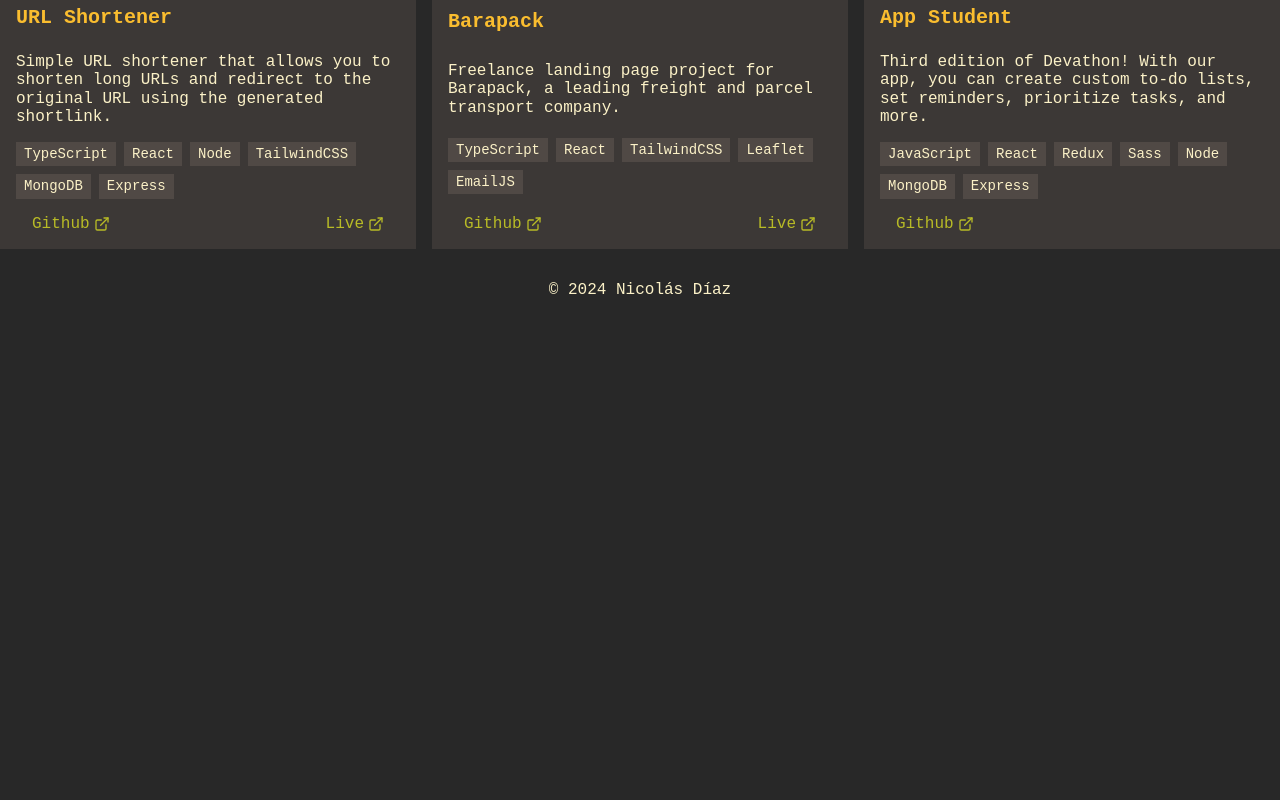
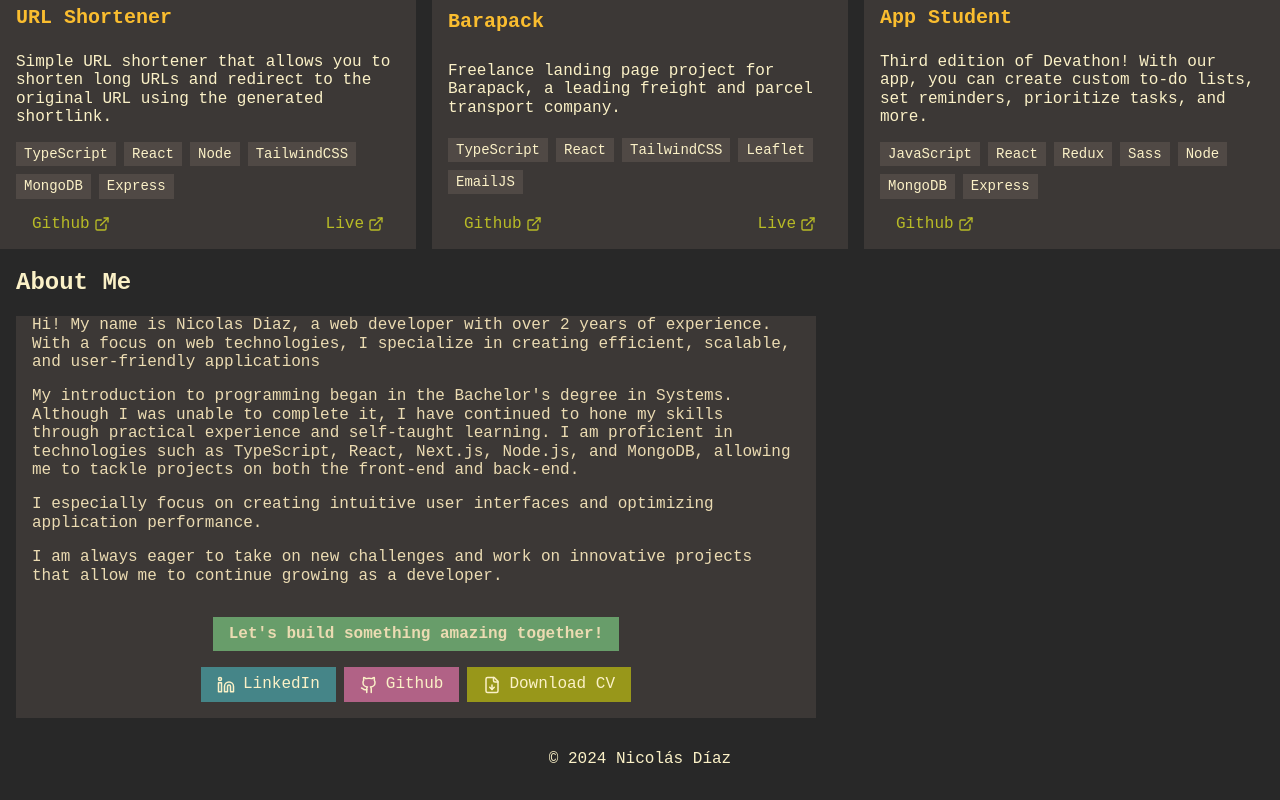
Before and after one commit to nikodiaz/gruvbox_portfolio, a React (Vite) app: page / in a window 1280 px wide. Shown: the part 704-1504 px from the top of the page. Before the commit the page ends 1035 px from the top, so only its background shows below. Built offline with nearby package versions, Linux system fonts and the light colour scheme.

Commit message:
feat: add about section

```diff
--- a/src/App.tsx
+++ b/src/App.tsx
@@ -5,6 +5,7 @@ import Navbar from "./components/Navbar/Navbar";
 import ThemeButton from "./components/Navbar/ThemeButton";
 import Projects from "./components/Projects/Projects";
 import Footer from "./components/Footer/Footer";
+import About from "./components/About/About";
 
 function App() {
   const [theme, setTheme] = useState<'dark' | 'light'>('dark')
@@ -31,6 +32,7 @@ function App() {
         <Home theme={theme} language={language} />
         <Experience theme={theme} language={language} />
         <Projects theme={theme} language={language} />
+        <About theme={theme} language={language} />
       </div>
       <Footer />
     </main>
--- a/src/components/About/About.tsx
+++ b/src/components/About/About.tsx
@@ -1,10 +1,50 @@
+import { FC } from "react";
 import styles from "./about.module.css";
+import SocialButtons from "../Home/SocialButtons";
 
-const About = () => {
+interface Props {
+  theme: 'light' | 'dark'
+  language: 'es' | 'en'
+}
+
+const aboutEnglish = {
+  title: "About Me",
+  description: [
+    "Hi! My name is Nicolas Diaz, a web developer with over 2 years of experience. With a focus on web technologies, I specialize in creating efficient, scalable, and user-friendly applications",
+    "My introduction to programming began in the Bachelor's degree in Systems. Although I was unable to complete it, I have continued to hone my skills through practical experience and self-taught learning. I am proficient in technologies such as TypeScript, React, Next.js, Node.js, and MongoDB, allowing me to tackle projects on both the front-end and back-end.",
+    "I especially focus on creating intuitive user interfaces and optimizing application performance.",
+    "I am always eager to take on new challenges and work on innovative projects that allow me to continue growing as a developer."
+  ],
+  cta: "Let's build something amazing together!"
+}
+
+const aboutSpanish = {
+  title: "Sobre Mí",
+  description: [
+    "¡Hola! Me llamo Nicolás Díaz, desarrollador web con más de 2 años de experiencia. Con una orientación en tecnologías web, me especializo en la creación de aplicaciones eficientes, escalables y fáciles de usar.",
+    "Mi introducción a la programación comenzó en la carrera de Licenciatura en Sistemas. Aunque no pude concluirla, he seguido perfeccionando mis habilidades a través de la experiencia práctica y el aprendizaje autodidacta. Soy competente en tecnologías como TypeScript, React, Next.js, Node.js, y MongoDB, lo que me permite abordar proyectos tanto en el front-end como en el back-end.",
+    "Me enfoco especialmente en la creación de interfaces de usuario intuitivas y la optimización del rendimiento de las aplicaciones.",
+    "Siempre estoy ansioso por asumir nuevos desafíos y trabajar en proyectos innovadores que me permitan seguir creciendo como desarrollador."
+  ],
+  cta: "¡Construyamos algo increíble juntos!"
+}
+
+const About: FC<Props> = ({ theme, language }) => {
+  const about = language === 'es' ? aboutSpanish : aboutEnglish
   return (
-    <section className={styles.container} id="#about">
-      <h2 className={styles.sectionTitle}>Sobre Mí</h2>
-      <article className={styles.content}></article>
+    <section className={`${styles.container} ${theme === 'dark' ? styles.dark : styles.light}`} id="about">
+      <h2 className={styles.sectionTitle}>{about.title}</h2>
+      <article className={styles.content}>
+        <>
+          {about.description.map((item, index) => (
+            <p key={index}>{item}</p>
+          ))}
+        </>
+        <div className={styles.ctaContainer}>
+          <p className={styles.cta}>{about.cta}</p>
+          <SocialButtons language={language} />
+        </div>
+      </article>
     </section>
   );
 };
--- a/src/components/About/about.module.css
+++ b/src/components/About/about.module.css
@@ -1,7 +1,44 @@
 @import "../../index.css";
 
-.content {
-  background: var(--gray);
-  width: 700px;
-  height: 400px;
+.container {
+  padding: 0 1rem;
 }
+
+.dark {
+  .content {
+    padding: 0 1rem;
+    background-color: #3c3836;
+    color: #ebdbb2;
+  }
+}
+
+.light {
+  .content {
+    background-color: #ebdbb2;
+    color: #3c3836;
+  }
+}
+
+.ctaContainer {
+  padding: 1rem 0;
+}
+
+.cta {
+  margin: 0 auto;
+  padding: .5rem 1rem;
+  width: fit-content;
+  font-weight: 800;
+  background: var(--aqua);
+}
+
+@media (min-width: 640px) {
+  .content {
+    max-width: 640px;
+  }
+}
+
+@media (min-width: 768px) {
+  .content {
+    max-width: 768px;
+  }
+}
--- a/src/components/Experience/Experience.tsx
+++ b/src/components/Experience/Experience.tsx
@@ -27,7 +27,7 @@ interface Props {
 }
 
 const Experience: FC<Props> = ({ theme, language }) => {
-  const experiences = language === 'es' ? experiencesSpanish : experiencesEnglish;
+  const experiences = language === 'es' ? experiencesSpanish : experiencesEnglish
   return (
     <section id="experience" className={styles.container}>
       <h2
--- a/src/components/Navbar/Navbar.tsx
+++ b/src/components/Navbar/Navbar.tsx
@@ -1,6 +1,6 @@
 import { FC, useState } from "react";
 import styles from "./navbar.module.css";
-import { Briefcase, FolderOpen, Home, Menu } from "lucide-react";
+import { Briefcase, FolderOpen, Home, Menu, Section, User } from "lucide-react";
 
 interface Props {
   theme: 'dark' | 'light'
@@ -15,6 +15,7 @@ const Navbar: FC<Props> = ({ theme, language }) => {
     { name: language === 'en' ? 'Home' : 'Inicio', icon: Home, section: 'home' },
     { name: language === 'en' ? 'Experience' : 'Experiencia', icon: Briefcase, section: 'experience' },
     { name: language === 'en' ? 'Projects' : 'Proyectos', icon: FolderOpen, section: 'projects' },
+    { name: language === 'en' ? 'About Me' : 'Sobre mí', icon: User, section: 'about' }
   ]
   const handleNavigation = (index: number, section: string) => {
     setActiveLink(index);
--- a/src/components/Projects/Projects.tsx
+++ b/src/components/Projects/Projects.tsx
@@ -36,7 +36,7 @@ const projectsSpanish = [
     image: "https://github.com/nikodiaz/url-shortener-ui/raw/main/public/screenshot.png",
     techStack: ["TypeScript", "React", "Node", "TailwindCSS", "MongoDB", "Express"],
     link: "https://github.com/nikodiaz/url-shortener-ui",
-    live: "https://url-shortener-5xct0cnzz-nikodiazs-projects.vercel.app/"
+    live: "https://url-shortener-5xct0cnzz-nikodiazs-projects.vercel.app/https://url-shortener-5xct0cnzz-nikodiazs-projects.vercel.app/"
   },
   {
     title: "Barapack",
```
